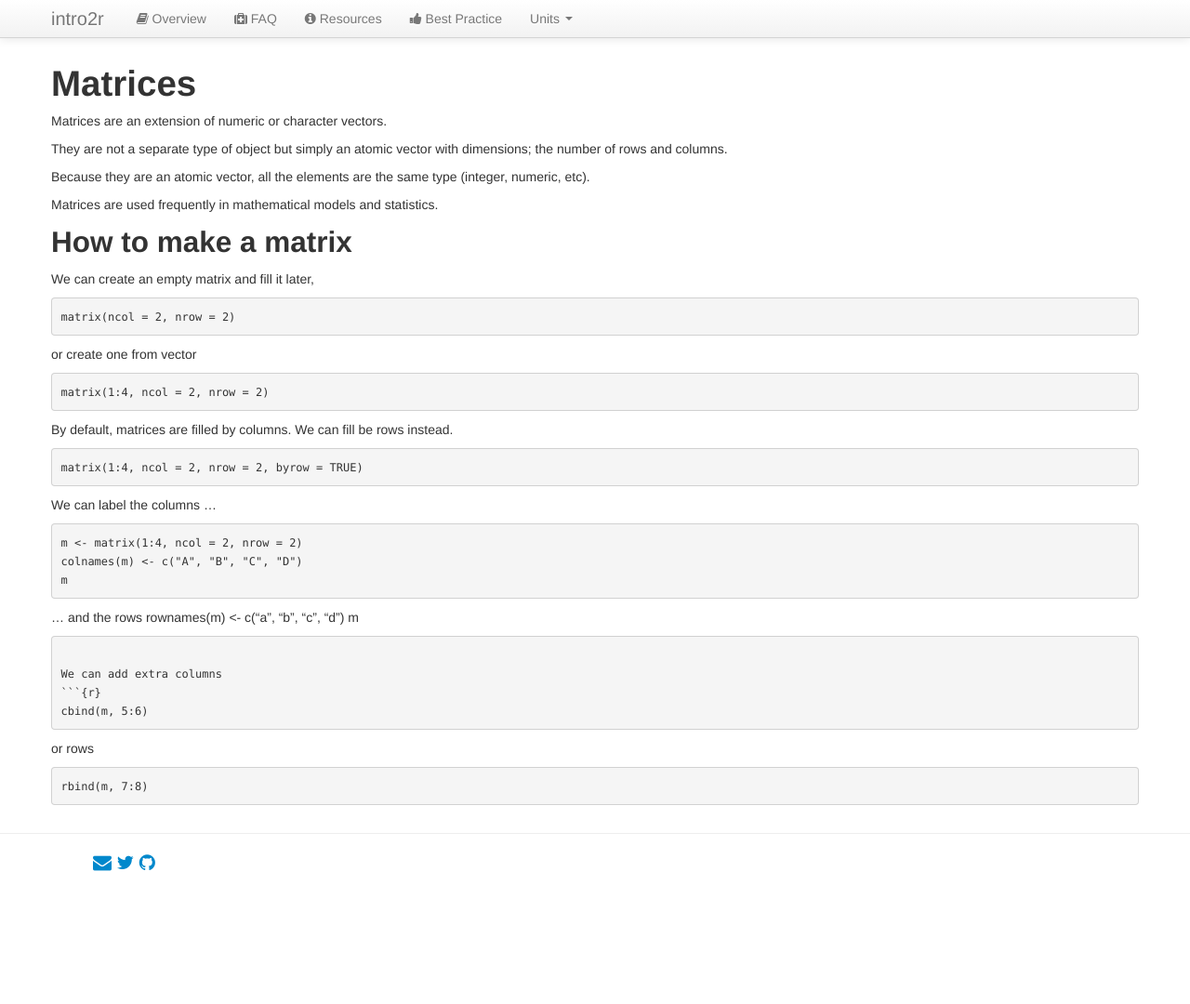
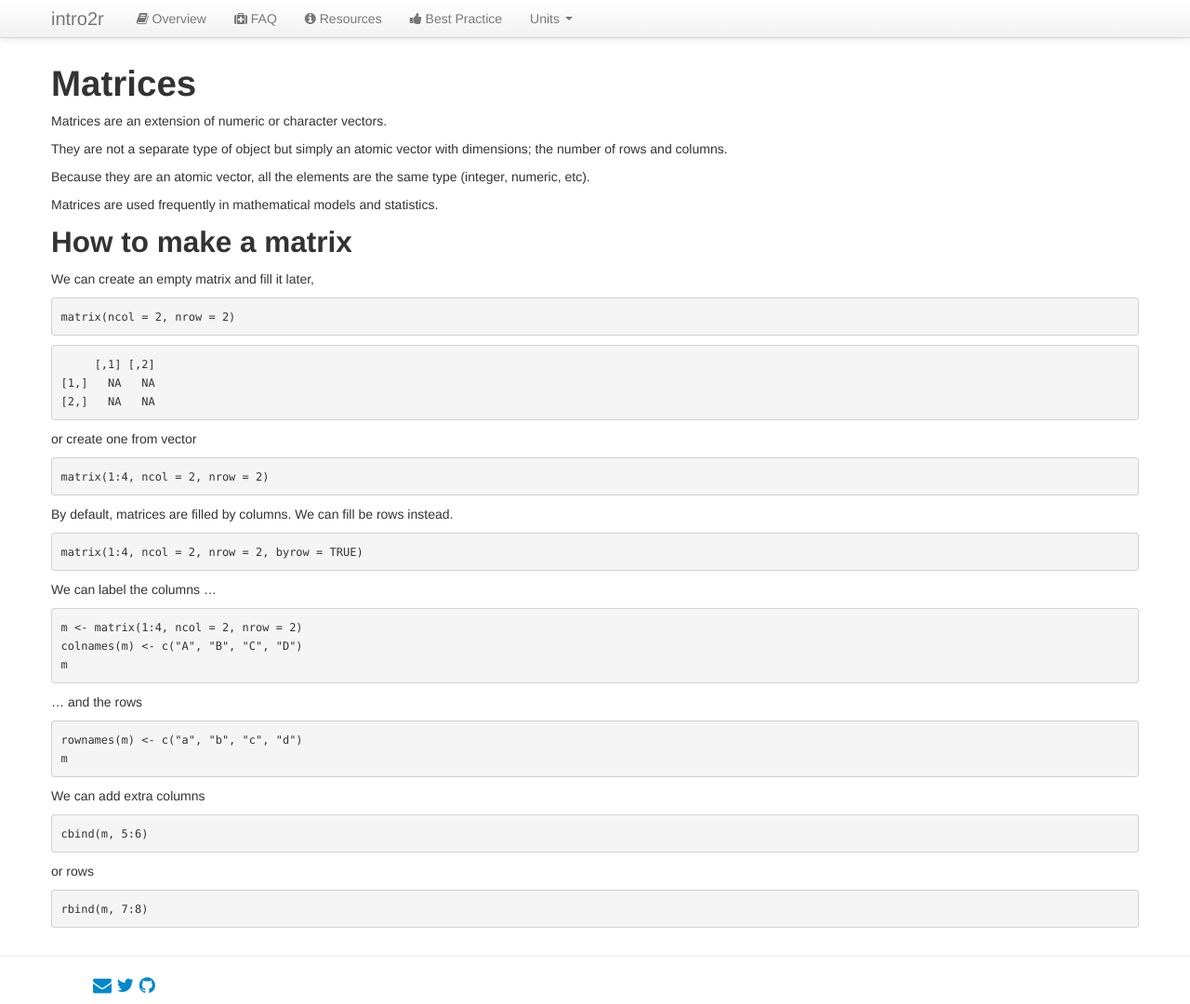
Before and after one commit to intro2r/intro2r, a Jekyll site: the page built from unit2/matrices-and-dataframes.md, in a window 1280 px wide and 1080 px high. Shown: the whole window at 93% size. Built offline with Jekyll 4.4.1, drawn with Linux system fonts in a browser that asks for light colours; our own code applies the rules of GitHub Pages for plain Markdown files.

Commit message:
Update matrices-and-dataframes.md

````diff
--- a/unit2/matrices-and-dataframes.md
+++ b/unit2/matrices-and-dataframes.md
@@ -22,6 +15,12 @@ Matrices are used frequently in mathematical models and statistics.
 We can create an empty matrix and fill it later,
 ```{r}
 matrix(ncol = 2, nrow = 2)
+```
+
+```
+     [,1] [,2]
+[1,]   NA   NA
+[2,]   NA   NA
 ```
 
 or create one from vector
@@ -42,6 +41,7 @@ m
 ```
 
 ... and the rows
+```{r}
 rownames(m) <- c("a", "b", "c", "d")
 m
 ```
````
Also changed, not shown: other parts of unit2/matrices-and-dataframes.md (+0 -7 lines).
